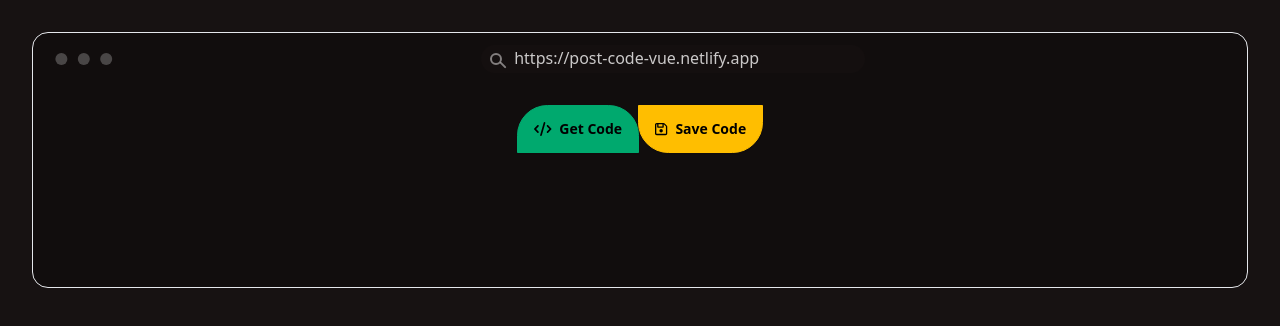
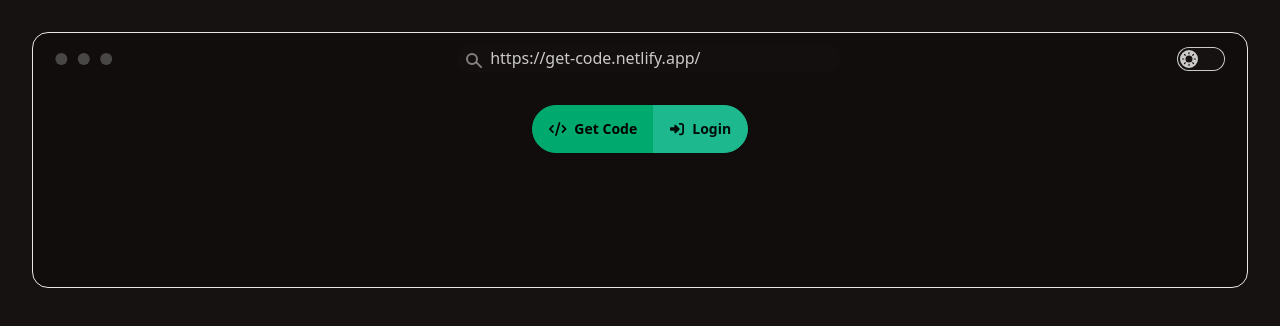
Before and after one commit to s0ci4lx/post-code, a Vue app: page / in a window 1280 px wide. Shown: the top 326 px of the page. Built offline with nearby package versions, Linux system fonts and the light colour scheme; no server answers; what vue3-highlightjs would draw is missing.

Commit message:
Add Login with google

```diff
--- a/package.json
+++ b/package.json
@@ -15,6 +15,7 @@
     "@fortawesome/free-solid-svg-icons": "^6.7.1",
     "@fortawesome/vue-fontawesome": "^3.0.8",
     "axios": "^1.7.8",
+    "firebase": "^11.0.2",
     "highlight.js": "^11.10.0",
     "vue": "^3.5.12",
     "vue-router": "^4.5.0",
--- /dev/null
+++ b/src/firebase.js
@@ -0,0 +1,20 @@
+// firebase.js
+import { initializeApp } from "firebase/app";
+import { getAuth, signInWithPopup, signOut, GoogleAuthProvider } from "firebase/auth";
+
+// Your web app's Firebase configuration
+const firebaseConfig = {
+    apiKey: "AIzaSyAN2wRFxe-0QWqDkfO4SAXtVKovNWJwS84",
+    authDomain: "login--getcode.firebaseapp.com",
+    projectId: "login--getcode",
+    storageBucket: "login--getcode.firebasestorage.app",
+    messagingSenderId: "758762397753",
+    appId: "1:758762397753:web:4ead4ee66b6a245fffade8"
+  };
+
+// Initialize Firebase
+const app = initializeApp(firebaseConfig);
+const auth = getAuth(app);
+const provider = new GoogleAuthProvider();
+
+export { auth, provider, signInWithPopup, signOut }; // ส่งออก signOut ที่นี่
--- a/src/router/index.js
+++ b/src/router/index.js
@@ -1,7 +1,8 @@
-import { createRouter, createWebHistory } from 'vue-router'
-import ShowCode from '../views/ShowCodeView.vue'
-import CreateCode from '../views/CreateCodeView.vue'
-import Home from '../views/HomeView.vue'
+import { createRouter, createWebHistory } from 'vue-router';
+import ShowCode from '../views/ShowCodeView.vue';
+import CreateCode from '../views/CreateCodeView.vue';
+import Home from '../views/HomeView.vue';
+import { getAuth, onAuthStateChanged } from "firebase/auth"; // ใช้ onAuthStateChanged เพื่อตรวจสอบสถานะผู้ใช้
 
 const router = createRouter({
   history: createWebHistory(import.meta.env.BASE_URL),
@@ -20,9 +21,31 @@ const router = createRouter({
       path: '/postcode',
       name: 'CreateCode',
       component: CreateCode,
+      meta: { requiresAuth: true }, // ระบุว่า route นี้ต้องล็อกอินก่อน
     },
+  ],
+});
 
-  ],
-})
+// Global Navigation Guard
+router.beforeEach((to, from, next) => {
+  const auth = getAuth();
 
-export default router
+  // ตรวจสอบสถานะผู้ใช้แบบ asynchronous โดยใช้ Promise
+  onAuthStateChanged(auth, (currentUser) => {
+    if (to.matched.some((record) => record.meta.requiresAuth)) {
+      if (!currentUser) {
+        // หากยังไม่ได้ล็อกอิน ให้ redirect ไปหน้า Home
+        next({
+          path: '/',
+          query: { redirect: to.fullPath }, // เก็บ path ที่ต้องการ redirect กลับ
+        });
+      } else {
+        next(); // ให้ผ่านถ้าล็อกอินแล้ว
+      }
+    } else {
+      next(); // ให้ผ่านถ้า route ไม่ต้องล็อกอิน
+    }
+  });
+});
+
+export default router;
--- a/src/views/CreateCodeView.vue
+++ b/src/views/CreateCodeView.vue
@@ -20,12 +20,10 @@ const saveCode = async () => {
   }
 
   try {
-    // ส่งคำขอผ่าน axios
     const response = await axios.get(WEB_APP_URL, {
       params: { code: code.value }, // ส่งพารามิเตอร์ผ่าน URL
     });
 
-    // ตรวจสอบสถานะการตอบกลับ
     if (response.data.status === "success") {
       message.value = "Code saved successfully!";
       messageClass.value = "text-green-500";
@@ -34,10 +32,10 @@ const saveCode = async () => {
       message.value = `Error: ${response.data.message}`;
       messageClass.value = "text-red-500";
     }
-
   } catch (error) {
-    // จัดการข้อผิดพลาด
-    console.log(error);
+    console.error(error);
+    message.value = "An error occurred while saving the code.";
+    messageClass.value = "text-red-500";
   }
 };
 </script>
@@ -48,7 +46,7 @@ const saveCode = async () => {
       <h1 class="text-2xl font-bold mb-4 text-gray-800">Save your code</h1>
       <form @submit.prevent="saveCode" class="space-y-4">
         <!-- Textarea -->
-        <div >
+        <div>
           <label for="codeInput" class="block text-gray-700 font-medium mb-2">
             Paste your code here:
           </label>
@@ -56,7 +54,7 @@ const saveCode = async () => {
             id="codeInput"
             v-model="code"
             rows="10"
-            class="h-96 w-full border border-gray-300 rounded-lg p-3 focus:ring focus:ring-blue-300 focus:outline-none "
+            class="h-96 w-full border border-gray-300 rounded-lg p-3 focus:ring focus:ring-blue-300 focus:outline-none"
             placeholder="Enter your code here..."
           ></textarea>
         </div>
--- a/src/views/HomeView.vue
+++ b/src/views/HomeView.vue
@@ -1,26 +1,104 @@
 <script setup>
-import { RouterLink } from 'vue-router';
+import { ref } from "vue";
+import { RouterLink } from "vue-router";
+import { auth, provider, signInWithPopup, signOut } from "../firebase";
+
+const user = ref(null); // เก็บสถานะผู้ใช้
+
+// ฟังก์ชันสำหรับล็อกอิน
+const loginWithGoogle = async () => {
+  try {
+    const result = await signInWithPopup(auth, provider);
+    user.value = result.user; // บันทึกข้อมูลผู้ใช้งาน
+  } catch (error) {
+    console.error("Login failed:", error);
+  }
+};
+
+// ฟังก์ชันสำหรับล็อกเอาท์
+const logout = async () => {
+  try {
+    await signOut(auth);
+    user.value = null; // เคลียร์สถานะผู้ใช้
+  } catch (error) {
+    console.error("Logout failed:", error);
+  }
+};
 </script>
 
 <template>
-    <div class="mockup-browser h-64 m-8 bg-base-300 border ">
-        <div class="mockup-browser-toolbar">
-          <div class="input">https://post-code-vue.netlify.app</div>
-        </div>
-        <div class="join join-vertical lg:join-horizontal flex items-center justify-center mt-5">
-            <RouterLink
-            :to="{ name: 'code' } "
-            >
+  <div class="mockup-browser h-64 m-8 bg-base-300 border ">
+    <div class="mockup-browser-toolbar ">
+      <div class="input">https://get-code.netlify.app/</div>
+      <label class="grid cursor-pointer place-items-center">
+        <input
+          type="checkbox"
+          value="cmyk"
+          class="toggle theme-controller bg-base-content col-span-2 col-start-1 row-start-1" />
+          <svg
+          class="stroke-base-100 fill-base-100 col-start-2 row-start-1"
+          xmlns="http://www.w3.org/2000/svg"
+          width="14"
+          height="14"
+          viewBox="0 0 24 24"
+          fill="none"
+          stroke="currentColor"
+          stroke-width="2"
+          stroke-linecap="round"
+          stroke-linejoin="round">
+          <path d="M21 12.79A9 9 0 1 1 11.21 3 7 7 0 0 0 21 12.79z"></path>
+        </svg>
+        <svg
+          class="stroke-base-100 fill-base-100 col-start-1 row-start-1"
+          xmlns="http://www.w3.org/2000/svg"
+          width="14"
+          height="14"
+          viewBox="0 0 24 24"
+          fill="none"
+          stroke="currentColor"
+          stroke-width="2"
+          stroke-linecap="round"
+          stroke-linejoin="round">
+          <circle cx="12" cy="12" r="5" />
+          <path
+            d="M12 1v2M12 21v2M4.2 4.2l1.4 1.4M18.4 18.4l1.4 1.4M1 12h2M21 12h2M4.2 19.8l1.4-1.4M18.4 5.6l1.4-1.4" />
+        </svg>
+      </label>
+    </div>
 
-                <button class="btn btn-success join-item"><font-awesome-icon icon="fa-solid fa-code" /> Get Code</button>
-            </RouterLink>
-            <RouterLink
-            :to="{ name: 'CreateCode' } "
-            >
+    <div class="join lg:join-horizontal flex items-center justify-center mt-5">
+      <!-- ปุ่ม Get Code -->
+      <RouterLink :to="{ name: 'code' }">
+        <button class="btn btn-success join-item">
+          <font-awesome-icon icon="fa-solid fa-code" /> Get Code
+        </button>
+      </RouterLink>
 
-                <button class="btn btn-warning join-item"><font-awesome-icon icon="fa-regular fa-floppy-disk" /> Save Code</button>
-            </RouterLink>
+      <!-- ปุ่ม Save Code -->
+      <RouterLink
+        v-if="user"
+        :to="{ name: 'CreateCode' }"
+      >
+        <button class="btn btn-warning join-item">
+          <font-awesome-icon icon="fa-regular fa-floppy-disk" /> Save Code
+        </button>
+      </RouterLink>
 
-          </div>
-      </div>
+      <!-- ปุ่ม Login/Logout -->
+      <button
+        v-if="!user"
+        @click="loginWithGoogle"
+        class="btn btn-secondary join-item"
+      >
+        <font-awesome-icon icon="fa-solid fa-right-to-bracket" /> Login
+      </button>
+      <button
+        v-else
+        @click="logout"
+        class="btn btn-error join-item"
+      >
+        <font-awesome-icon icon="fa-solid fa-right-from-bracket" /> Logout
+      </button>
+    </div>
+  </div>
 </template>
--- a/src/views/ShowCodeView.vue
+++ b/src/views/ShowCodeView.vue
@@ -68,7 +68,7 @@ onMounted(() => {
     </div>
 
     <div class="mockup-code ms-8 mt-2 mb-2 me-8">
-      <div class="code-area ps-6">
+      <div class="code-area ps-5">
         <!-- แสดงสถานะ Loading หรือ Error -->
         <div v-if="loading" class="text-center text-gray-500">Loading...</div>
         <div v-if="errorMessage" class="text-center text-red-500">
--- a/tailwind.config.js
+++ b/tailwind.config.js
@@ -11,6 +11,6 @@ export default {
     require('daisyui'),
   ],
   daisyui: {
-    themes: ["forest", "lofi"],
+    themes: ["forest", "cmyk"],
   },
 }
```
Also changed, not shown: 1 other file (tests, documents, lock files or other folders).
